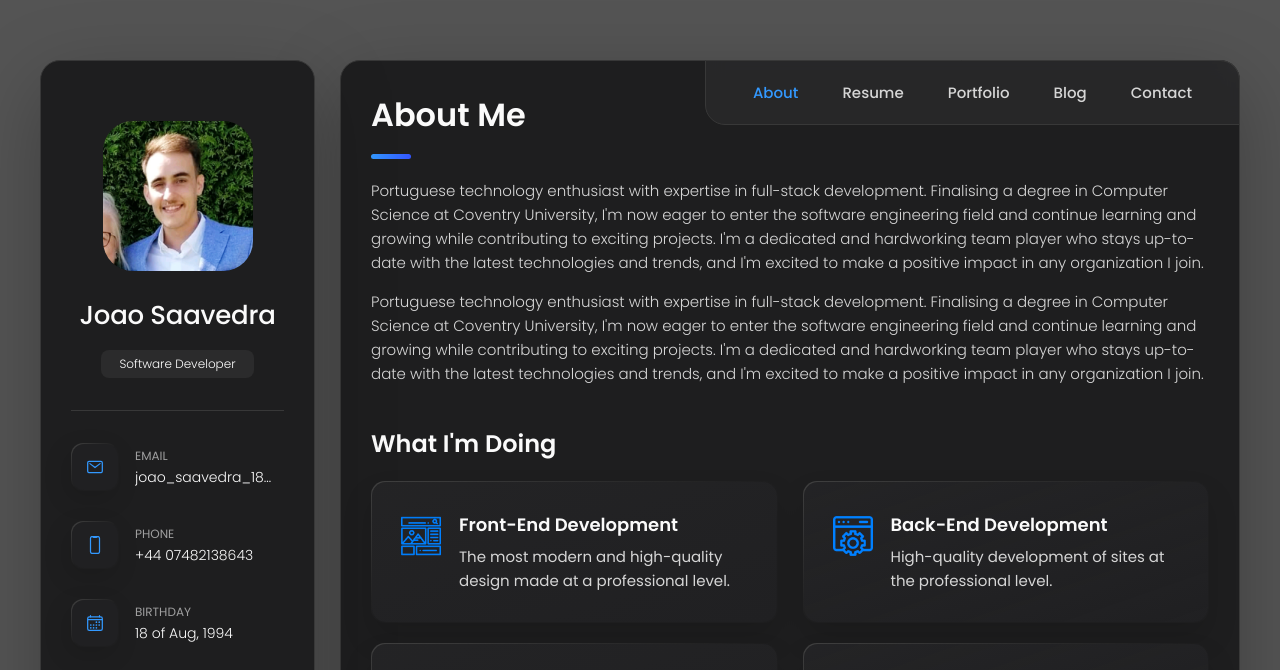
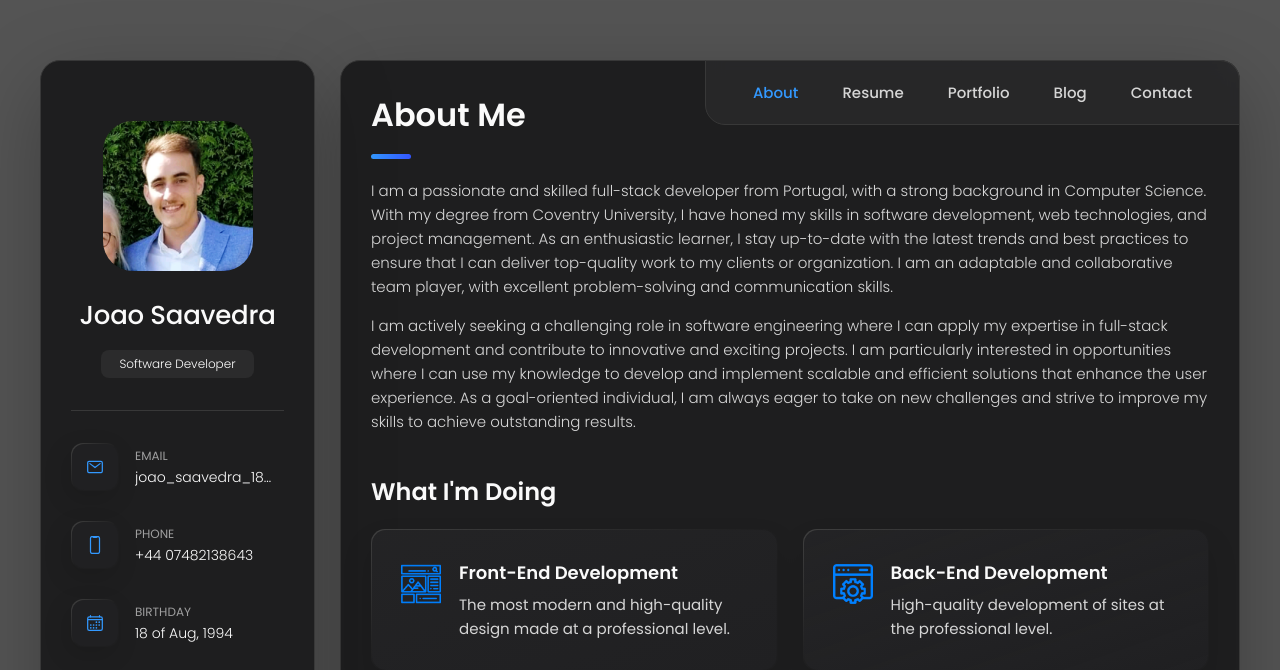
Before and after one commit to jpmsaavedra/portfolio, a website: page index.html in a window 1280 px wide. Shown: the top 670 px of the page. Drawn offline with nearby package versions, Linux system fonts and the light colour scheme.

Commit message:
changed bio on about page

```diff
--- a/index.html
+++ b/index.html
@@ -203,11 +203,11 @@
 
         <section class="about-text">
           <p>
-            Portuguese technology enthusiast with expertise in full-stack development. Finalising a degree in Computer Science at Coventry University, I'm now eager to enter the software engineering field and continue learning and growing while contributing to exciting projects. I'm a dedicated and hardworking team player who stays up-to-date with the latest technologies and trends, and I'm excited to make a positive impact in any organization I join.
+            I am a passionate and skilled full-stack developer from Portugal, with a strong background in Computer Science. With my degree from Coventry University, I have honed my skills in software development, web technologies, and project management. As an enthusiastic learner, I stay up-to-date with the latest trends and best practices to ensure that I can deliver top-quality work to my clients or organization. I am an adaptable and collaborative team player, with excellent problem-solving and communication skills.
           </p>
 
           <p>
-            Portuguese technology enthusiast with expertise in full-stack development. Finalising a degree in Computer Science at Coventry University, I'm now eager to enter the software engineering field and continue learning and growing while contributing to exciting projects. I'm a dedicated and hardworking team player who stays up-to-date with the latest technologies and trends, and I'm excited to make a positive impact in any organization I join.
+            I am actively seeking a challenging role in software engineering where I can apply my expertise in full-stack development and contribute to innovative and exciting projects. I am particularly interested in opportunities where I can use my knowledge to develop and implement scalable and efficient solutions that enhance the user experience. As a goal-oriented individual, I am always eager to take on new challenges and strive to improve my skills to achieve outstanding results.
           </p>
         </section>
 
```
